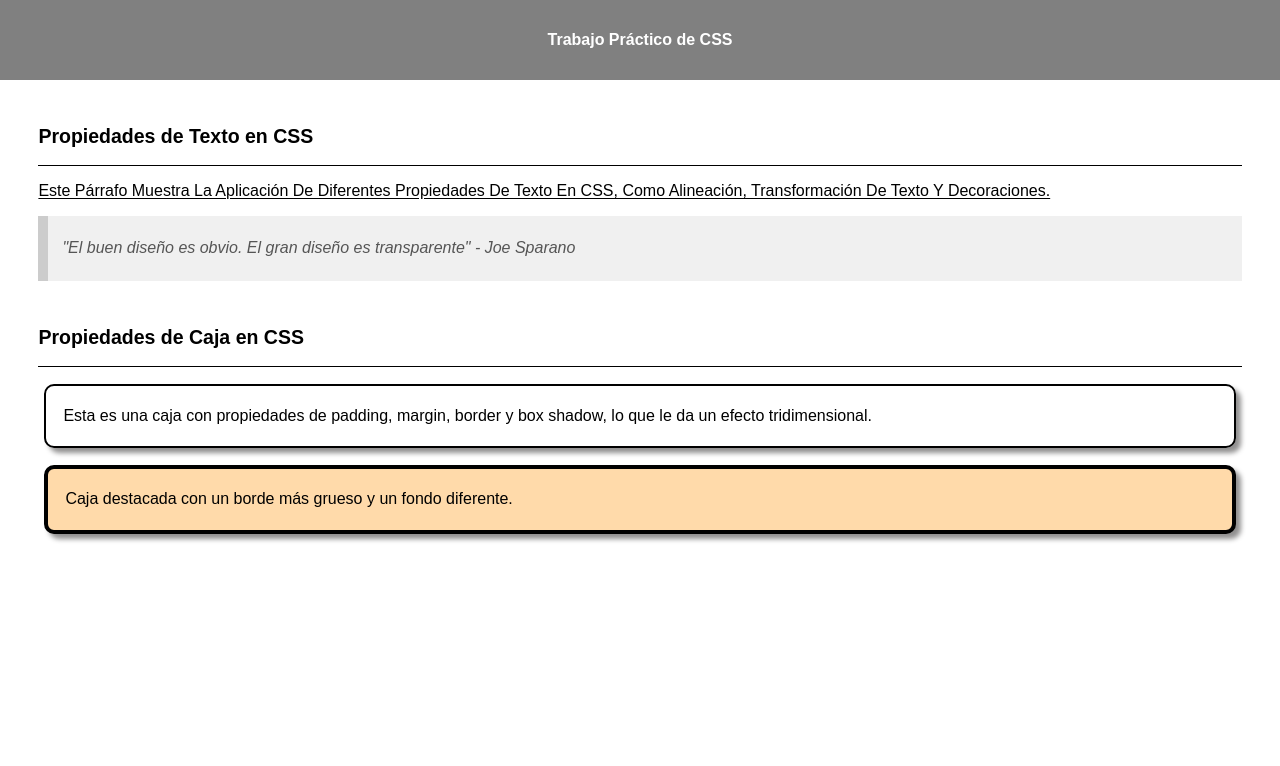
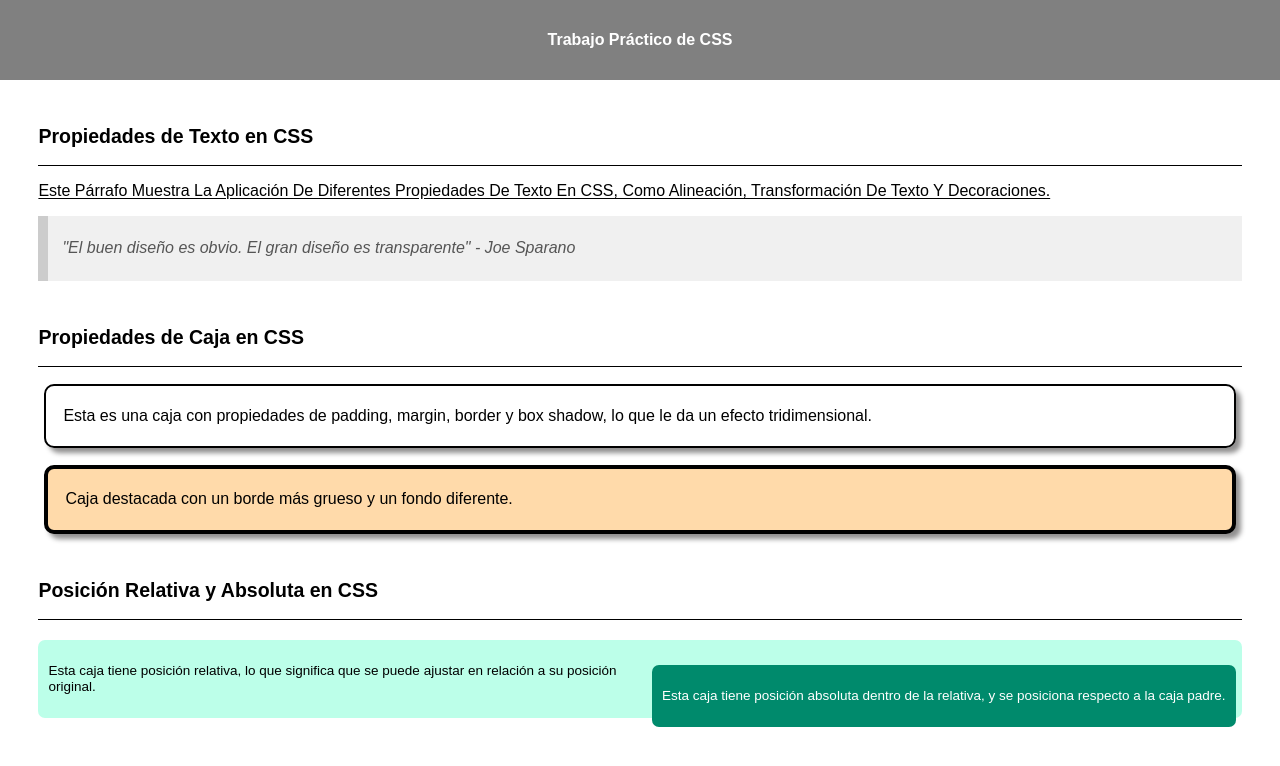
Before and after one commit to TomiCamacho/TP-CSS-Desarrollo-de-Software-UTN, a plain HTML site: page index.html in a window 1280 px wide. Drawn offline with Linux system fonts and the light colour scheme.

Commit message:
seccion 3 terminada (error: la caja supera el ancho de la pantalla)

```diff
--- a/index.html
+++ b/index.html
@@ -43,6 +43,20 @@
             </div>
         </section>
 
+        <section class="section section3">
+            <div class="section-title">
+                <h2>Posición Relativa y Absoluta en CSS</h2>
+            </div>
+            <div class="section3-info">
+                <div class="section3-info-cajarelative">
+                    <p class="section3-info-cajarelative-p">Esta caja tiene posición relativa, lo que significa que se puede ajustar en relación a su posición original.</p>
+                    <div class="section3-info-cajaabsolute">
+                        <p class="section3-info-cajaabsolute-p">Esta caja tiene posición absoluta dentro de la relativa, y se posiciona respecto a la caja padre.</p>
+                    </div>
+                </div>
+            </div>
+        </section>
+
     </main>
 </body>
 </html>
--- a/style.css
+++ b/style.css
@@ -81,3 +81,39 @@ body{
     box-shadow: 5px 5px 5px 0px #919090;
     background-color: #ffdaaa;
 }
+
+/* .section3{
+    background-color: aqua;
+} */
+
+.section3-info{
+    margin-top: 20px;
+    margin-bottom: 80px;
+    font-size: 13.5px;
+    /* background-color: #580404; */
+    /* height: 110px; */
+}
+
+.section3-info-cajarelative{
+    padding: 10px;
+    background-color: rgb(188, 255, 233);
+    position: relative;
+    border-radius: 7px;
+    /* margin-bottom: 50px; */
+    /* border: 1px solid black; */
+}
+
+.section3-info-cajarelative-p{
+    max-width: 46vw;
+}
+
+.section3-info-cajaabsolute{
+    position:absolute;
+    color: white;
+    background-color: #008a6c;
+    border-radius: 7px;
+    /* border: 1px solid black; */
+    top: 25px;
+    left: 51%;
+    padding: 10px;
+}
```
